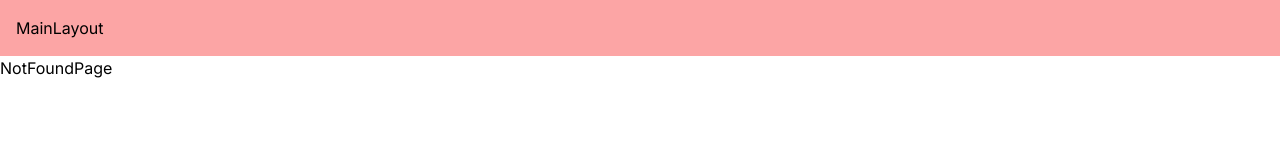
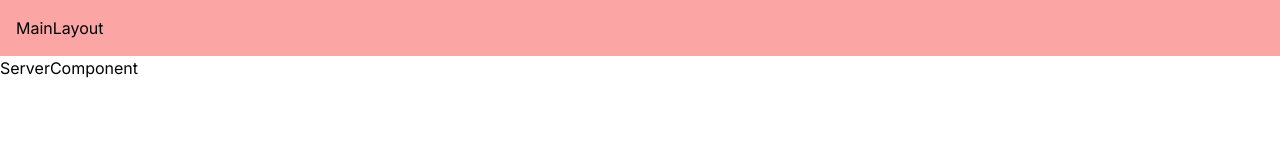
Before and after one commit to ggstarpro/next_full_app, a Next.js app: page /cc in a window 1280 px wide. Before the commit this address had no page. Shown: the top 160 px of the page. Built offline with nearby package versions, Linux system fonts and the light colour scheme.

Commit message:
クラインアントコンポーネント・サーバーコンポーネント

```diff
--- /dev/null
+++ b/src/app/cc/page.tsx
@@ -0,0 +1,10 @@
+'use client';
+
+const ServerComponent = () => {
+  console.log("server component")
+  return (
+    <div>ServerComponent</div>
+  )
+}
+
+export default ServerComponent
--- /dev/null
+++ b/src/app/sc/page.tsx
@@ -0,0 +1,14 @@
+import React, { useState } from 'react'
+
+const ClientComponent = () => {
+  console.log("client component")
+  // 下記はクライアントコンポーネントでないと使用できない
+  // - useState はエラー
+  // - onCLickやonChangeはエラー
+  // - ブラウザAPIはエラー
+  return (
+    <div>ClientComponent</div>
+  )
+}
+
+export default ClientComponent
```
